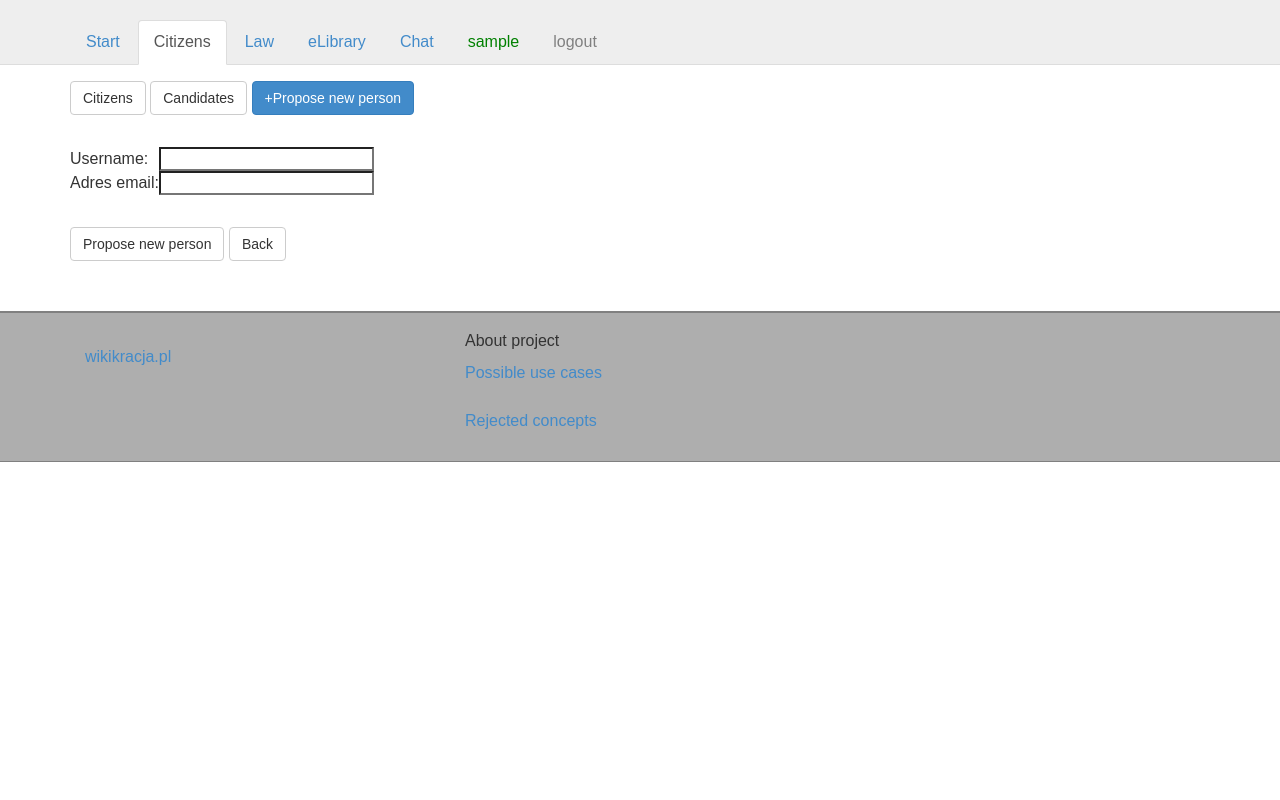
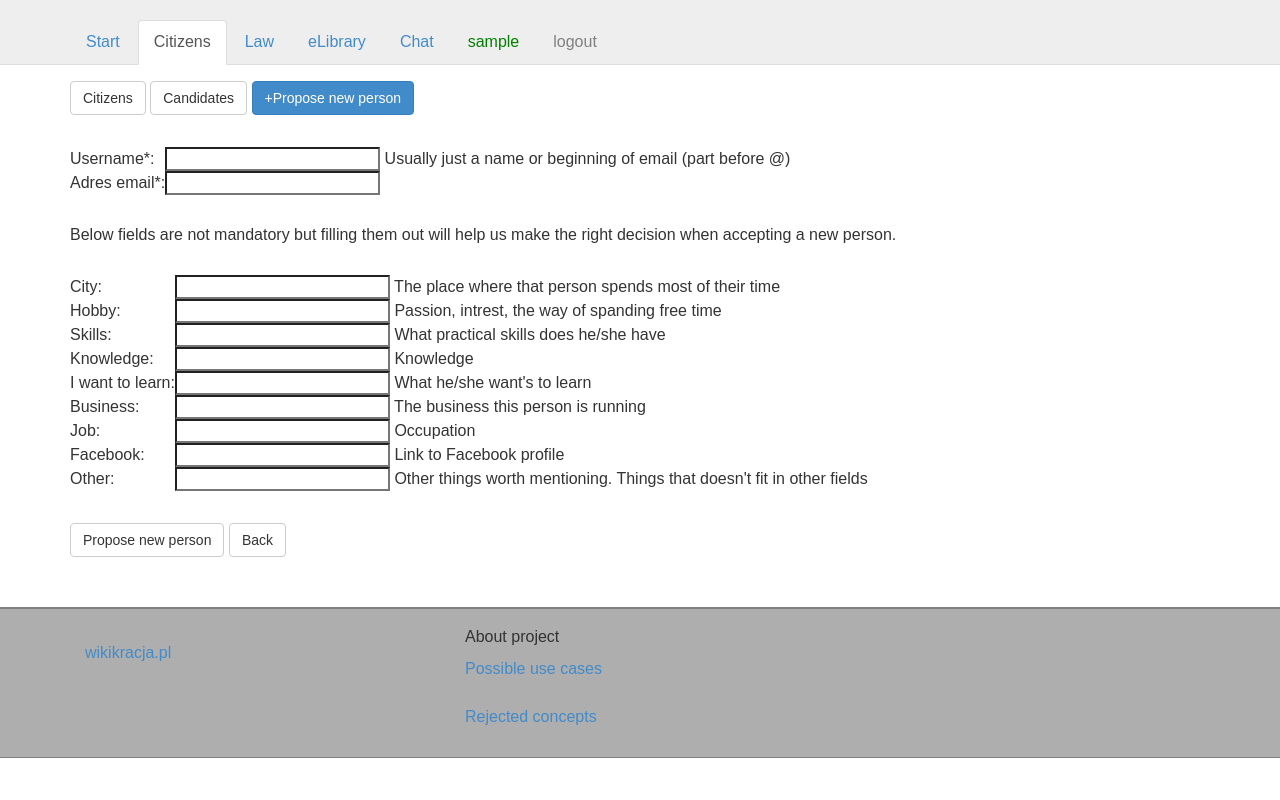
Before and after one commit to soma115/wikikracja, a Django app: page /obywatele/nowy/ in a window 1280 px wide. Run offline with Django 3.2, Linux system fonts and the light colour scheme; the visitor is signed in with stand-in values (Sample User, id 1); some libraries are stand-ins or nearby versions.

Commit message:
bio translation and fixes

```diff
--- a/obywatele/forms.py
+++ b/obywatele/forms.py
@@ -4,19 +4,13 @@ from django.utils.safestring import mark_safe
 from obywatele.models import Uzytkownik
 
 
-class ObywatelForm(forms.ModelForm):
-    # username = forms.CharField(label=mark_safe('<br />Nazwa użytkownika'))
-    # email = forms.CharField(label=mark_safe('<br />Email'))
-    # first_name = forms.CharField(label=mark_safe('<br />imię'))
-    # last_name = forms.CharField(label=mark_safe('<br />nazwisko'))
-
+class UserForm(forms.ModelForm):
     class Meta:
         model = User
-        # fields = ('email', 'first_name', 'last_name')
         fields = ('username', 'email')
+
 
 class ProfileForm(forms.ModelForm):
     class Meta:
         model = Uzytkownik
-        # fields = ('city', 'hobby', 'business_job', 'fb_profil', 'to_give_away', 'to_borrow', 'for_sale', 'i_need', 'i_want_to_learn', 'foto', 'i_know_personally_those_important_people', 'skills', 'knowledge')
-        fields = ('city', 'hobby', 'to_give_away', 'to_borrow', 'for_sale', 'i_need', 'skills', 'knowledge', 'want_to_learn', 'business', 'job')
+        fields = ('responsibilities', 'city', 'hobby', 'to_give_away', 'to_borrow', 'for_sale', 'i_need', 'skills', 'knowledge', 'want_to_learn', 'business', 'job', 'fb', 'other')
--- a/obywatele/templates/obywatele/dodaj.html
+++ b/obywatele/templates/obywatele/dodaj.html
@@ -9,35 +9,61 @@
 
 	    <form action="." method="POST" class="post-form">{% csrf_token %}
 
-	    <!--{% for field in form %}-->
-	        <!--<p>{{ field.label_tag }} {{ field }}</p>-->
-	    <!--{% endfor %}-->
-
 		    <p>
 			    <table>
 			    <tr>
-				    <td>{% trans 'Username' %}:</td>
-				    <td>{{form.username}}</td>
+				    <td>{% trans 'Username' %}*:</td>
+					<td>{{user_form.username}} {% trans "Usually just a name or beginning of email (part before @)" %}</td>
 			    </tr>
 			    <tr>
-				    <td>{% trans 'Email' %}:</td>
-				    <td>{{form.email}}</td>
-			    </tr>
+				    <td>{% trans 'Email' %}*:</td>
+				    <td>{{user_form.email}}</td>
+				</tr>
+		    </table>
+
+		</p>
+<p>{% trans "Below fields are not mandatory but filling them out will help us make the right decision when accepting a new person." %}</p>
+		<p>
+			<table>
+
+				<tr>
+					<td>{% trans 'City' %}:</td>
+				    <td>{{profile_form.city}} {% trans "The place where that person spends most of their time" %}</td>
+				</tr>
+				<tr>
+					<td>{% trans 'Hobby' %}:</td>
+				    <td>{{profile_form.hobby}} {% trans "Passion, intrest, the way of spanding free time" %}</td>
+				</tr>
+				<tr>
+					<td>{% trans 'Skills' %}:</td>
+				    <td>{{profile_form.skills}} {% trans "What practical skills does he/she have" %}</td>
+				</tr>
+				<tr>
+					<td>{% trans 'Knowledge' %}:</td>
+				    <td>{{profile_form.knowledge}} {% trans "Knowledge" %}</td>
+				</tr>
+				<tr>
+					<td>{% trans 'I want to learn' %}:</td>
+				    <td>{{profile_form.want_to_learn}} {% trans "What he/she want's to learn" %}</td>
+				</tr>
+				<tr>
+					<td>{% trans 'Business' %}:</td>
+				    <td>{{profile_form.business}} {% trans "The business this person is running" %}</td>
+				</tr>
+				<tr>
+					<td>{% trans 'Job' %}:</td>
+				    <td>{{profile_form.job}} {% trans "Occupation" %}</td>
+				</tr>
+				<tr>
+					<td>{% trans 'Facebook' %}:</td>
+				    <td>{{profile_form.fb}} {% trans "Link to Facebook profile" %}</td>
+				</tr>
+				<tr>
+					<td>{% trans 'Other' %}:</td>
+				    <td>{{profile_form.other}} {% trans "Other things worth mentioning. Things that doesn't fit in other fields" %}</td>
+				</tr>
 		    </table>
 		    </p>
-
-	        <!--<tr>-->
-	            <!--<th>email:</th>-->
-	            <!--<td><input type="text" name="email" required /></td>-->
-	        <!--</tr>-->
-	        <!--<tr>-->
-	            <!--<th>imię:</th>-->
-	            <!--<td><input type="text" name="first_name" required /></td>-->
-	        <!--</tr>-->
-	        <!--<tr>-->
-	            <!--<th>nazwisko:</th>-->
-	            <!--<td><input type="text" name="last_name" required /></td>-->
-	        <!--</tr>-->
 
 	        <!--<button type="submit" class="save btn btn-default">Zaproponuj nową osobę</button>-->
 	        <button type="submit" class="save btn btn-default">{% trans 'Propose new person' %}</button>
--- a/obywatele/templates/obywatele/my_profile.html
+++ b/obywatele/templates/obywatele/my_profile.html
@@ -19,6 +19,7 @@
 		<div>{% trans "You don't have to fill all of them but the more information you give - the more profit each one of us and whole group will gain. Those information will be also usefull for new people in the group. We will know each other better and we will be able to fullfill our needs better." %}</div>
 	</p>
 
+	<div>{% trans "Responsibilities" %}: {{ profile.responsibilities|default_if_none:"-" }}</div>
 	<div>{% trans "City" %}: {{ profile.city|default_if_none:"-" }}</div>
 	<div>{% trans "Hobby" %}: {{ profile.hobby|default_if_none:"-" }}</div>
 	<div>{% trans "To give away" %}: {{ profile.to_give_away|default_if_none:"-" }}</div>
@@ -30,6 +31,8 @@
 	<div>{% trans "I want to learn" %}: {{ profile.want_to_learn|default_if_none:"-" }}</div>
 	<div>{% trans "Business" %}: {{ profile.business|default_if_none:"-" }}</div>
 	<div>{% trans "Job" %}: {{ profile.job|default_if_none:"-" }}</div>
+	<div>{% trans "Facebook" %}: {{ profile.fb|default_if_none:"-" }}</div>
+	<div>{% trans "Other" %}: {{ profile.other|default_if_none:"-" }}</div>
 
 	<div><p><a class="btn btn-primary fr-rounded fr-small" href="{% url 'obywatele:my_assets' %}">{% trans 'Edit my assets' %}</a></p></div>
 
--- a/obywatele/views.py
+++ b/obywatele/views.py
@@ -3,7 +3,7 @@ from django.contrib.auth.forms import PasswordChangeForm
 from django.shortcuts import get_object_or_404
 from django.shortcuts import redirect
 from django.contrib.auth.models import User
-from obywatele.forms import ObywatelForm, ProfileForm
+from obywatele.forms import UserForm, ProfileForm
 from obywatele.models import Uzytkownik, Rate
 from django.shortcuts import render
 from django.contrib import messages
@@ -41,10 +41,13 @@ def poczekalnia(request):
 @login_required
 def dodaj(request):
     if request.method == 'POST':
-        form = ObywatelForm(request.POST)
-        if form.is_valid():
-            mail = form.cleaned_data['email']
-            nick = form.cleaned_data['username']
+        user_form = UserForm(request.POST)
+        profile_form = ProfileForm(request.POST)
+
+        if user_form.is_valid() and profile_form.is_valid():
+            # USER
+            mail = user_form.cleaned_data['email']
+            nick = user_form.cleaned_data['username']
 
             if User.objects.filter(email=mail).exists():
                 # is_valid doesn't check if email exist
@@ -55,13 +58,25 @@ def dodaj(request):
 
             else:
                 # If everything is ok
-                form.save()
+                user_form.save()
                 candidate = User.objects.get(username=nick)
                 candidate.is_active = False
                 candidate.save()
 
+                # CANDIDATE
                 candidate_profile = Uzytkownik.objects.get(id=candidate.id)
                 candidate_profile.polecajacy = request.user.username
+                candidate_profile.responsibilities = profile_form.cleaned_data['responsibilities']
+                candidate_profile.city = profile_form.cleaned_data['city']
+                candidate_profile.hobby = profile_form.cleaned_data['hobby']
+                candidate_profile.skills = profile_form.cleaned_data['skills']
+                candidate_profile.knowledge = profile_form.cleaned_data['knowledge']
+                candidate_profile.want_to_learn = profile_form.cleaned_data['want_to_learn']
+                candidate_profile.business = profile_form.cleaned_data['business']
+                candidate_profile.job = profile_form.cleaned_data['job']
+                candidate_profile.fb = profile_form.cleaned_data['fb']
+                candidate_profile.other = profile_form.cleaned_data['other']
+
                 candidate_profile.save()
 
                 # Since you proposed new person,
@@ -78,13 +93,15 @@ def dodaj(request):
                               'obywatele/zapisane.html',
                               {'wynik': wynik, })
         else:
-            wynik = form.errors
+            wynik = user_form.errors
             return render(request,
                           'obywatele/zapisane.html',
                           {'wynik': wynik, })
 
-    form = ObywatelForm()
-    return render(request, 'obywatele/dodaj.html', {'form': form})
+    user_form = UserForm()
+    profile_form = ProfileForm()
+
+    return render(request, 'obywatele/dodaj.html', {'user_form': user_form, 'profile_form': profile_form})
 
 
 @login_required
@@ -108,8 +125,20 @@ def my_assets(request):
 
     if request.method == 'POST':
         if form.is_valid():
+            profile.responsibilities = form.cleaned_data['responsibilities']
             profile.city = form.cleaned_data['city']
             profile.hobby = form.cleaned_data['hobby']
+            profile.to_give_away = form.cleaned_data['to_give_away']
+            profile.to_borrow = form.cleaned_data['to_borrow']
+            profile.for_sale = form.cleaned_data['for_sale']
+            profile.i_need = form.cleaned_data['i_need']
+            profile.skills = form.cleaned_data['skills']
+            profile.knowledge = form.cleaned_data['knowledge']
+            profile.want_to_learn = form.cleaned_data['want_to_learn']
+            profile.business = form.cleaned_data['business']
+            profile.job = form.cleaned_data['job']
+            profile.fb = form.cleaned_data['fb']
+            profile.fb = form.cleaned_data['other']
             profile.save()
 
             return render(
@@ -136,9 +165,20 @@ def my_assets(request):
             )
     else:  # request.method != 'POST':
         form = ProfileForm(initial={  # pre-populate fields from database
+            'responsibilities': profile.responsibilities,
             'city': profile.city,
             'hobby': profile.hobby,
-            # 'form': form,
+            'to_give_away': profile.to_give_away,
+            'to_borrow': profile.to_borrow,
+            'for_sale': profile.for_sale,
+            'i_need': profile.i_need,
+            'skills': profile.skills,
+            'knowledge': profile.knowledge,
+            'want_to_learn': profile.want_to_learn,
+            'business': profile.business,
+            'job': profile.job,
+            'fb': profile.fb,
+            'other': profile.other,
             }
         )
 
@@ -155,17 +195,22 @@ def my_assets(request):
 
 @login_required
 def assets(request):
-    all_assets = Uzytkownik.objects.filter(uid__is_active=True).exclude(to_give_away__isnull=True,
-                                                                        to_borrow__isnull=True,
-                                                                        for_sale__isnull=True,
-                                                                        i_need__isnull=True,
-                                                                        skills__isnull=True,
-                                                                        knowledge__isnull=True,
-                                                                        want_to_learn__isnull=True,
-                                                                        business__isnull=True,
-                                                                        job__isnull=True,
-                                                                        city__isnull=True,
-                                                                        hobby__isnull=True)
+    all_assets = Uzytkownik.objects.filter(uid__is_active=True).exclude(
+                                responsibilities__isnull=True,
+                                city__isnull=True,
+                                hobby__isnull=True,
+                                to_give_away__isnull=True,
+                                to_borrow__isnull=True,
+                                for_sale__isnull=True,
+                                i_need__isnull=True,
+                                skills__isnull=True,
+                                knowledge__isnull=True,
+                                want_to_learn__isnull=True,
+                                business__isnull=True,
+                                job__isnull=True,
+                                fb__isnull=True,
+                                other__isnull=True,
+                                )
     return render(
         request,
         'obywatele/assets.html',
```
Also changed, not shown: obywatele/models.py (+15 -12 lines), obywatele/templates/obywatele/assets.html (+31 -29 lines), obywatele/templates/obywatele/my_assets.html (+5 -3 lines), obywatele/templates/obywatele/szczegoly.html (+40 -1 lines), locale/en/LC_MESSAGES/django.po, locale/pl/LC_MESSAGES/django.po, obywatele/migrations/0013_uzytkownik_fb.py (added), obywatele/migrations/0014_uzytkownik_responsibilities.py (added), obywatele/migrations/0015_uzytkownik_other.py (added), obywatele/migrations/0016_auto_20201225_1505.py (added), obywatele/migrations/0017_auto_20201225_1505.py (added), obywatele/migrations/0018_auto_20201225_1507.py (added), setup.cfg (renamed from obywatele/setup.cfg), 2 other files.
